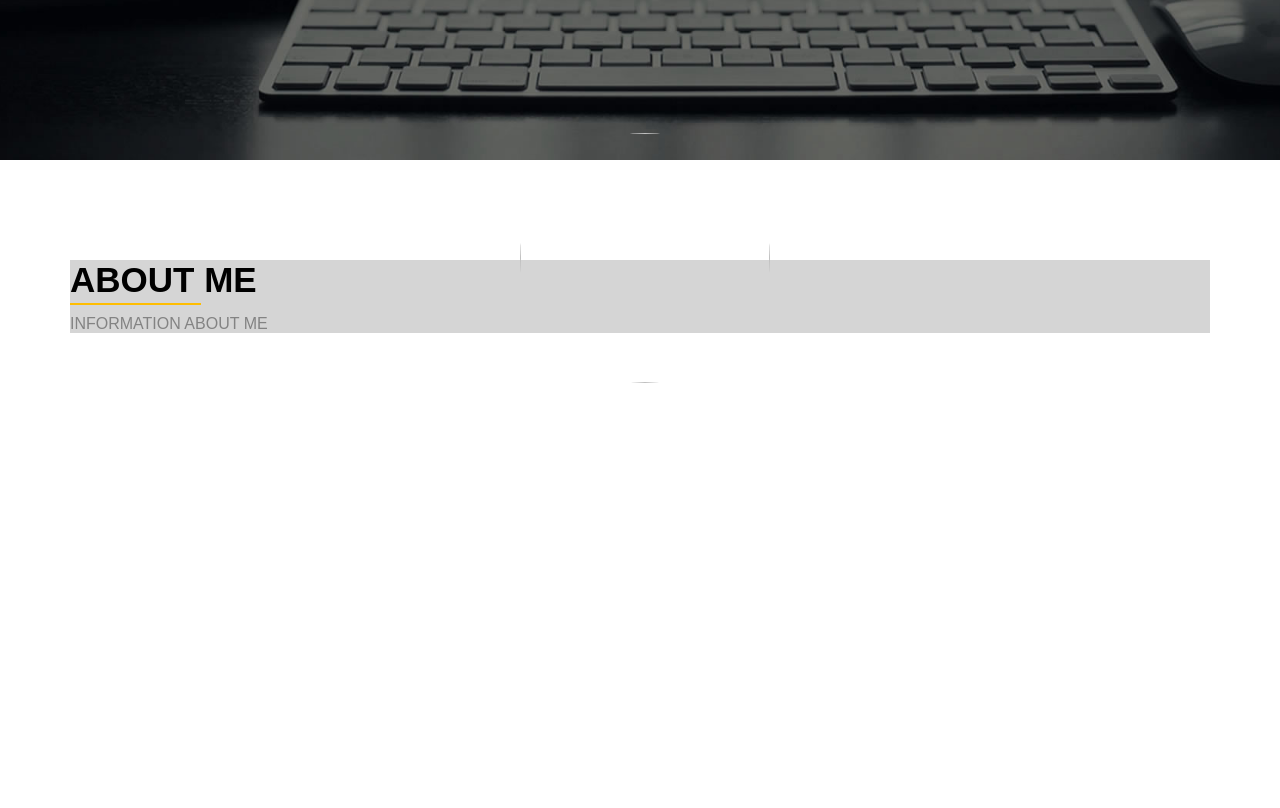
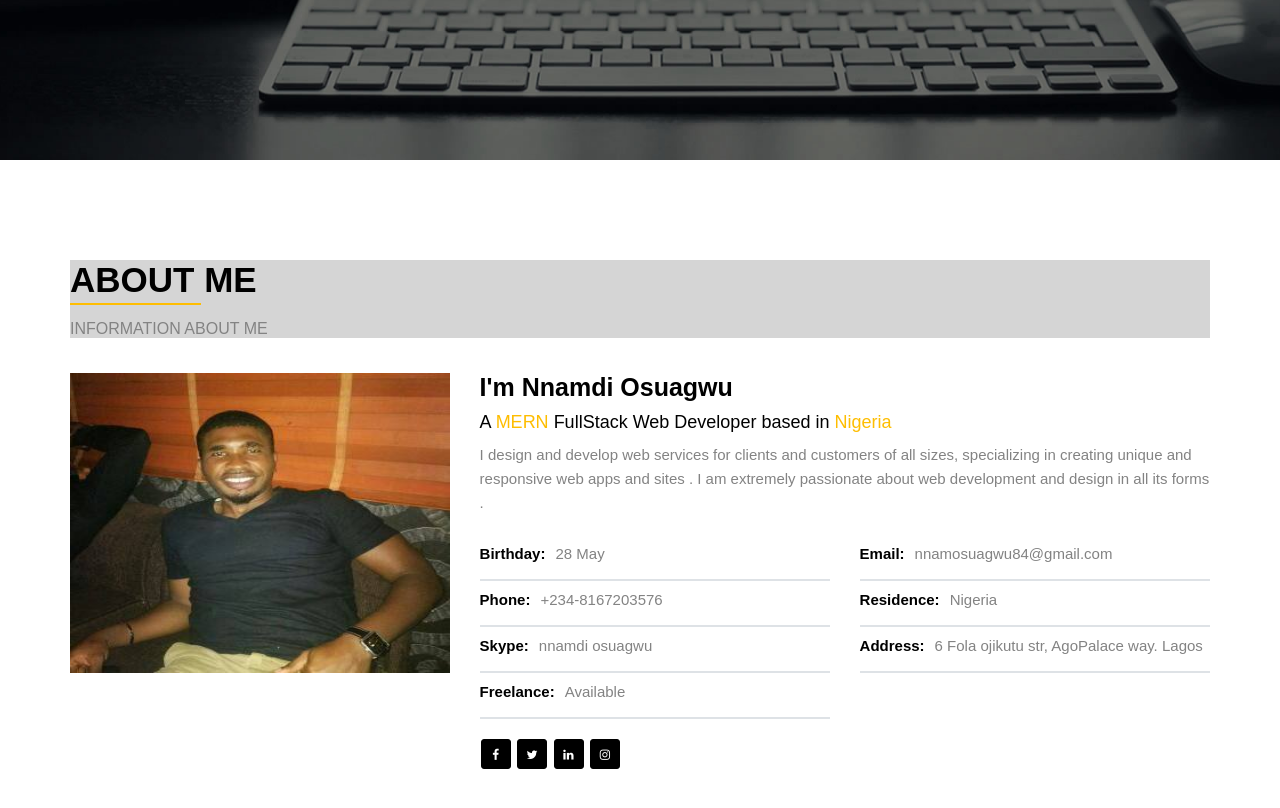
Before and after one commit to NNAMOBI/Responsive-Portfolio, a plain HTML site: page index.html in a window 1280 px wide. Shown: the part 670-1478 px from the top of the page. Before the commit the page ends 1357 px from the top, so only its background shows below. Drawn offline with Linux system fonts and the light colour scheme.

Commit message:
i have finished the home and about components

```diff
--- a/index.html
+++ b/index.html
@@ -5,6 +5,7 @@
     <meta name="viewport" content="width=device-width, initial-scale=1.0">
     <meta http-equiv="X-UA-Compatible" content="ie=edge">
     <link type="text/css" rel="stylesheet" href="style.css">
+<link type="text/css" rel="stylesheet" href="service.css">
     <title>Portfolio</title>
 </head>
 <body>
@@ -49,7 +50,7 @@
 </div>
 <div class="container">
 
-        <img src="/me.png" alt="my-Image"></img>
+        <!-- <img class="front-image" src="/me.png" alt="my-Image"></img> -->
       </div>
 
 </div>
@@ -75,10 +76,62 @@
 
                 <div class="row">
                     <div class="about-content">
+                        <div class="row">
                         <div class="image">
-<img src=""
+             <img class="aboutMe-image" src="/fbImage.jpg" alt="aboutMe-image">
                         </div>
+
+                    <div class="text">
+         <h4>I'm Nnamdi Osuagwu</h4>
+         <h6>A <span>MERN </span>FullStack Web Developer based in <span>Nigeria</span></h6>
+         <p>I design and develop web services for clients and customers of all sizes, specializing in creating unique and responsive web apps and sites .
+             I am extremely passionate about web development and design in all its forms .</p>
+
+             <div class="info">
+         <div class="list">
+                <label>Birthday: </label>
+                <p>28 May</p>
+            </div>
+
+            <div class="list">
+                <label>Email: </label>
+                <p>nnamosuagwu84@gmail.com</p>
+            </div>
+
+            <div class="list">
+                <label>Phone: </label>
+                <p>+234-8167203576</p>
+            </div>
+            <div class="list">
+                <label>Residence: </label>
+                <p>Nigeria</p>
+            </div>
+            <div class="list">
+                <label>Skype: </label>
+                <p>nnamdi osuagwu</p>
+
+            </div>
+            <div class="list">
+                <label>Address:</label>
+                <p>6 Fola ojikutu str, AgoPalace way. Lagos</p>
+            </div>
+            <div class="list">
+                <label>Freelance:</label>
+                <p>Available</p>
+            </div>
+             </div>
+
+             <!-- start Social links -->
+             <div class="social">
+                 <a href=""><i class="fa fa-facebook"></i></a>
+                 <a href=""><i class="fa fa-twitter"></i></a>
+                 <a href=""><i class="fa fa-linkedin"></i></a>
+                 <a href=""><i class="fa fa-instagram"></i></a>
+             </div>
+
                     </div>
+                </div>
+         </div>
                 </div>
             </div>
 
--- /dev/null
+++ b/service.css
@@ -0,0 +1 @@
+ /* Our services */
--- a/style.css
+++ b/style.css
@@ -1,5 +1,6 @@
 /* @import url('https://fonts.googleapis.com/css?family=Poppins:300,400,500,600,700&display=swap'); */
 
+@import url('https://stackpath.bootstrapcdn.com/font-awesome/4.7.0/css/font-awesome.min.css');
 
 body {
     margin: 0;
@@ -190,7 +191,7 @@ header .navbar ul li a {
 
 
 /* resize images */
-.container img {
+.container img.front-image {
     /* width: 100%;
     height: auto; */
     width: 250px;
@@ -204,6 +205,7 @@ header .navbar ul li a {
 /* About Me section */
 .about-me {
 padding: 100px 15px;
+background-color: #ffffff;
 
 /* max-width: 100%;
 flex: 0 0 100%; */
@@ -213,6 +215,7 @@ flex: 0 0 100%; */
     background-color:#d5d5d5;
     max-width: 100%;
     flex: 0 0 100%;
+    margin-bottom: 35px;
 }
 
 .about-me .section-title h1 {
@@ -222,7 +225,7 @@ flex: 0 0 100%; */
     text-transform: uppercase;
     font-size: 35px;
     font-weight: 500px;
-    margin: 0 0 10px;
+    margin: 0 0 15px;
     position: relative;
     padding-bottom: 5px;
 
@@ -245,3 +248,121 @@ position: absolute;
     text-transform: uppercase;
     color: #838383
 }
+
+img.aboutMe-image {
+    width: 300px;
+    height: 300px;
+    /* border-radius: 10%; */
+}
+
+.about-me .about-content {
+    /* background-color: #febd01; */
+}
+
+.about-me .about-content .image {
+flex: 0 0 33.3%;
+}
+
+.about-me .about-content .image img {
+width: 100%;
+display: block;
+}
+
+.about-me .about-content .text {
+    /* background-color: blue; */
+    flex: 0 0 66.66%;
+    max-width: 66.66%;
+    padding-left: 30px;
+}
+
+.about-me .about-content .text h4 {
+font-size: 25px;
+font-weight: 600;
+margin: 0 0 10px;
+
+}
+
+.about-me .about-content .text h6 {
+    font-size: 18px;
+    font-weight: 500;
+    margin: 0 0 10px;
+}
+
+.about-me .about-content .text h6 span {
+    color: #febd01;
+}
+
+.about-me .about-content .text p {
+    color: #838383;
+    font-size: 15px;
+    font-weight: 400;
+    line-height: 24px;
+    margin: 0 0 20px;
+}
+
+.about-me .about-content .text .info {
+    /* background-color: #d5d5d5; */
+    display: flex;
+    flex-wrap: wrap;
+    /* margin-top: 10px; */
+    justify-content: space-between;
+}
+
+.about-me .about-content .text .info .list {
+    /* background-color: orangered; */
+    flex: 0 0 calc(50% - 15px);
+    max-width: calc(50% - 15px);
+    margin-top: 10px;
+    border-bottom: 2px solid #dee2e6;
+    padding-bottom: 10px;
+    display: flex;
+    flex-wrap: wrap;
+}
+
+.about-me .about-content .text .info .list p {
+margin: 0;
+padding: 0;
+font-size: 15px;
+position: relative;
+bottom: 3px;
+/* padding-bottom: 15px; */
+}
+
+.about-me .about-content .text .info .list label {
+    padding-right: 10px;
+    color: #000000;
+    font-weight: 600;
+    font-size: 15px;
+}
+.about-me .about-content .text .social {
+    padding-top: 20px;
+}
+
+.about-me .about-content .text .social a{
+height: 30px;
+width: 30px;
+display: inline-block;
+border-radius: 3px;
+background-color: #000000;
+border: 1px solid #000000;
+text-align: center;
+line-height: 28px;
+margin: 0 1px;
+-webkit-transition: all 0.5s ease;
+transition: all 0.5s ease;
+
+
+}
+
+.about-me .about-content .text .social a:hover {
+    background-color: transparent;
+}
+
+.about-me .about-content .text .social a:hover .fa {
+    color: #000000;
+}
+
+.about-me .about-content .text .social a .fa {
+    color: #ffffff;
+    font-size: 12px;
+}
```
